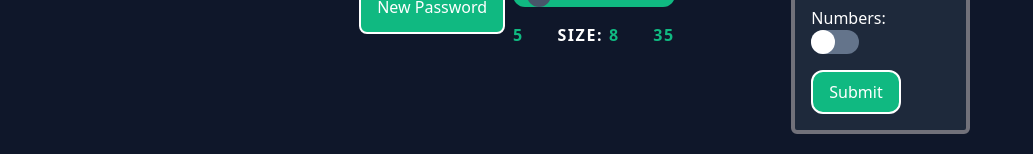
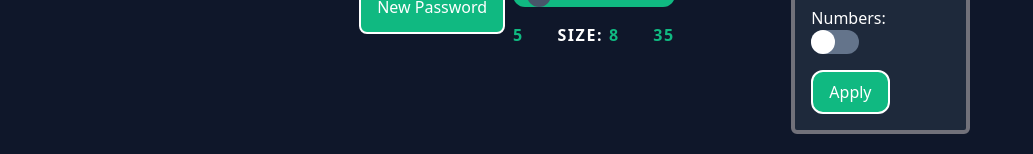
Before and after one commit to Bonniezilla/peace-word-react-app, a Next.js app: page / in a window 1280 px wide. Both pictures are taken after a click on the button 1109 px from the left and 172 px from the top of the page. Shown: the part 330-484 px from the top of the page, without its empty margins (123-1156 px from the left). Built offline with nearby package versions, Linux system fonts and the light colour scheme.

Commit message:
V1.2: Fixing the submit of config form text

```diff
--- a/src/app/components/Generator.tsx
+++ b/src/app/components/Generator.tsx
@@ -199,7 +199,8 @@ const Generator: React.FC<GeneratorProps> = ({ passwordsNumber }) => {
                         className="flex justify-center items-center text-white p-2 px-4
                     bg-emerald-500 border-solid border-white border-2 rounded-xl self-start
                     hover:bg-emerald-600 duration-300"
-                        type="submit" />
+                        type="submit"
+                        value="Apply"/>
                 </form>
             </div>
 
```
